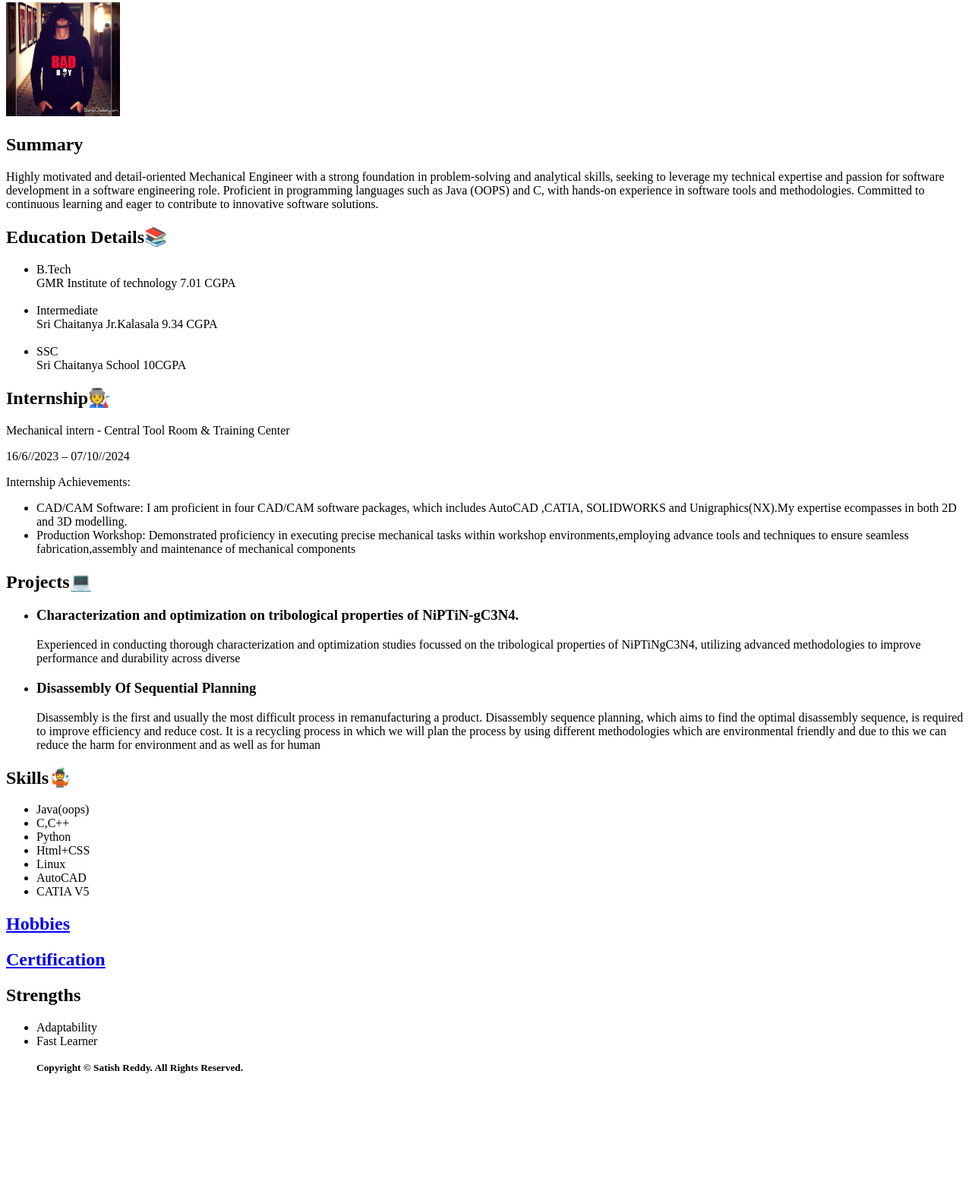
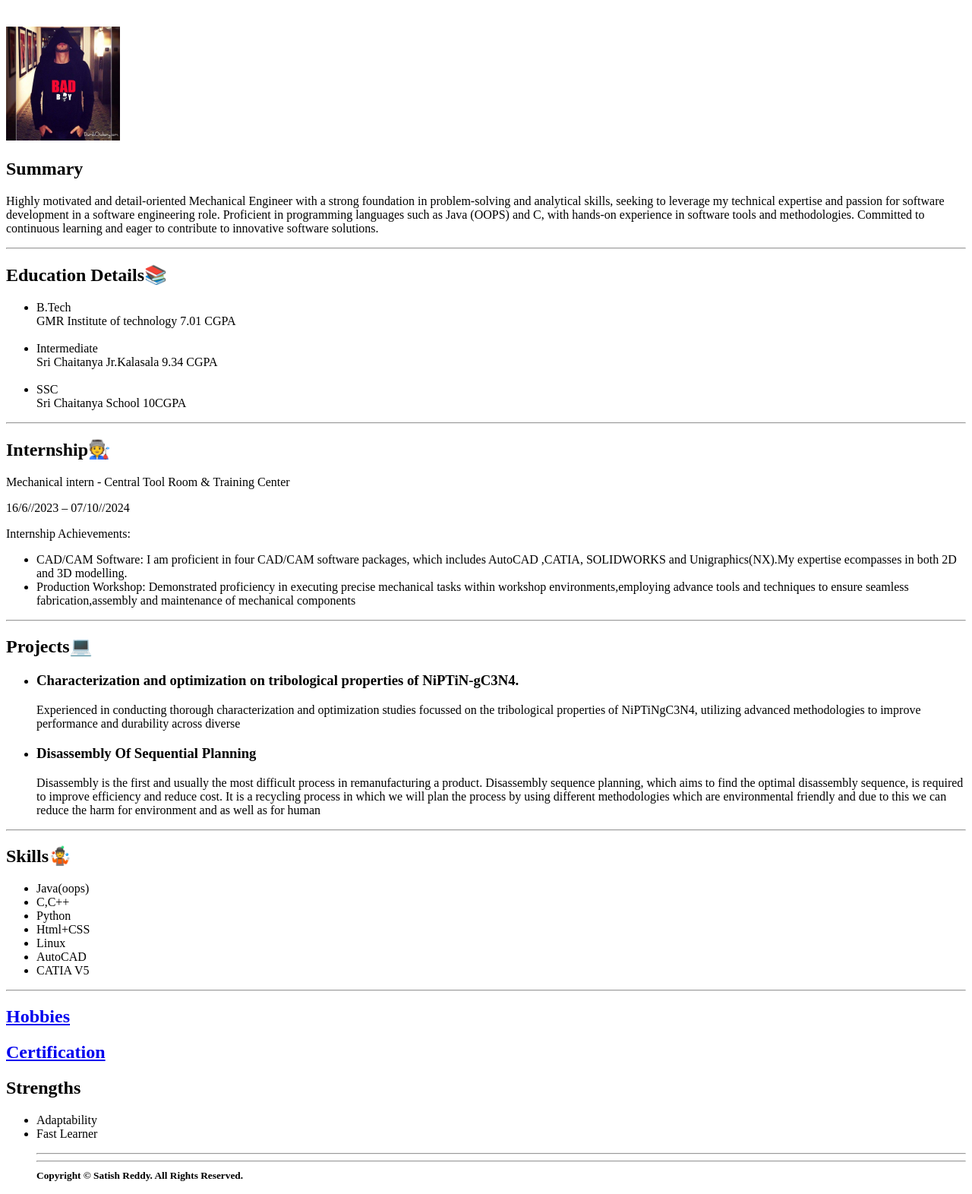
Before and after one commit to SATISH2302/Resume, a plain HTML site: page index.html in a window 1280 px wide. Shown: the part 200-1772 px from the top of the page at 76% size. Before the commit the page ends 1630 px from the top, so only its background shows below. Drawn offline with Linux system fonts and the light colour scheme.

Commit message:
Update index.html

```diff
--- a/index.html
+++ b/index.html
@@ -7,6 +7,8 @@
 <body>
     <h1>SOMU BHARATH SATISH REDDY</h1>
     <h1>Mechanical Engineer</h1>
+    <hr />
+    <hr />
     <h2><a href="./contact details.html">Contact Details</a></h2><br />
     <img src="./assests/profile.jpg" height="150" alt="profile picture"/>
     <h2>Summary</h2>
@@ -19,12 +21,14 @@
         continuous learning and eager to contribute to innovative software
         solutions.
     </p>
+    <hr />
     <h2>Education Details📚</h2>
     <ul>
         <li>B.Tech<br>GMR Institute of technology  7.01 CGPA</li><BR>
         <li>Intermediate<br>Sri Chaitanya Jr.Kalasala  9.34 CGPA</li><BR>
         <li>SSC<br>Sri Chaitanya School  10CGPA</li>
     </ul>
+    <hr />
     <h2>Internship🧑‍🏭</h2>
     <p>Mechanical intern - Central Tool Room & Training Center</p>
     <p>16/6//2023 – 07/10//2024</p>
@@ -33,11 +37,13 @@
         <li>CAD/CAM Software: I am proficient in four CAD/CAM software packages, which includes AutoCAD ,CATIA, SOLIDWORKS and Unigraphics(NX).My expertise ecompasses in both 2D and 3D modelling. </li>
         <li>Production Workshop: Demonstrated proficiency in executing precise mechanical tasks within workshop environments,employing advance tools and techniques to ensure seamless fabrication,assembly and maintenance of mechanical components</li>
     </ul>
+    <hr />
     <h2>Projects💻</h2>
     <ul>
         <li><h3>Characterization and optimization on tribological properties of NiPTiN-gC3N4. </h3>Experienced in conducting thorough characterization and optimization studies focussed on the tribological properties of NiPTiNgC3N4, utilizing advanced methodologies to improve performance and durability across diverse</li>
         <li><h3>Disassembly Of Sequential Planning</h3>Disassembly is the first and usually the most difficult process in remanufacturing a product. Disassembly sequence planning, which aims to find the optimal disassembly sequence, is required to improve efficiency and reduce cost. It is a recycling process in which we will plan the process by using different methodologies which are environmental friendly and due to this we can reduce the harm for environment and as well as for human</li>
     </ul>
+    <hr />
     <h2>Skills🤹</h2>
     <ul>
         <li>Java(oops)</li>
@@ -48,6 +54,7 @@
         <li>AutoCAD</li>
         <li>CATIA V5</li>
     </ul>
+    <hr />
     <h2><a href="./hobbies.html">Hobbies</a></h2>
     <h2><a href="./certification.html">Certification</a></h2>
     <p>
@@ -56,15 +63,12 @@
     <li>Adaptability</li>
     <li>Fast Learner</li>
     </p>
+    <hr />
+    <hr />
     <footer>
         <small>
           <b>Copyright © Satish Reddy. All Rights Reserved.</b>
         </small>
     </footer>
-
-
-
-
-
 </body>
 </html>
```
